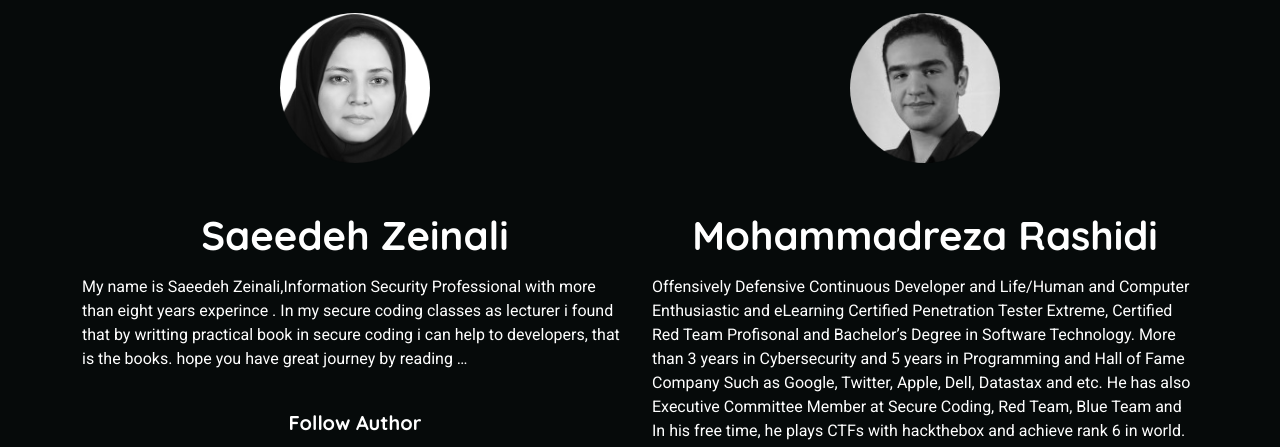
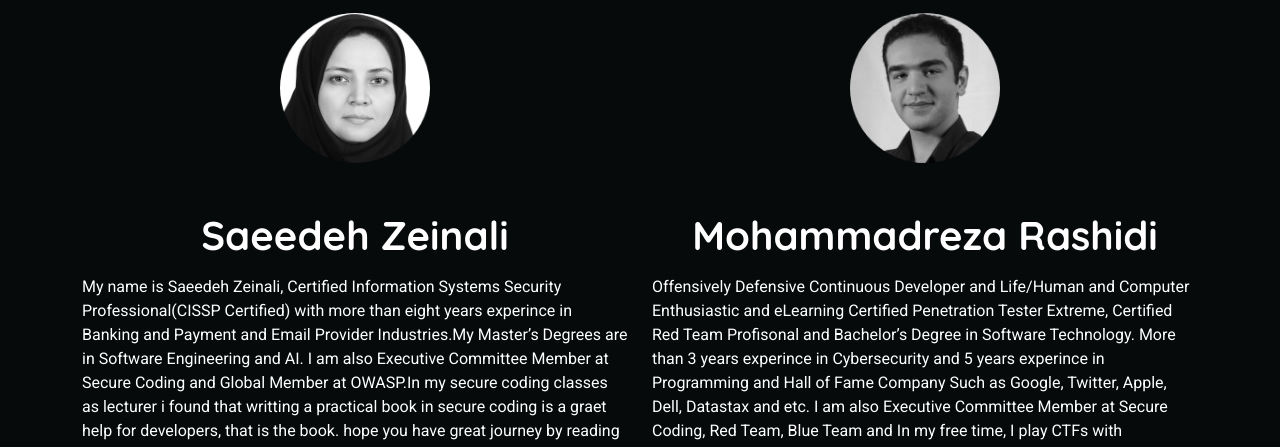
Before and after one commit to csslpman/csslpman.github.io, a plain HTML site: page index.html in a window 1280 px wide. Shown: the part 4180-4627 px from the top of the page. Drawn offline with Linux system fonts and the light colour scheme.

Commit message:
Update index.html

```diff
--- a/index.html
+++ b/index.html
@@ -518,9 +518,9 @@ h1, .h1, h2, .h2, h3, .h3, h4, .h4, h5, .h5, h6, .h6 {
 				</div><!--//author-profile-->
 				<h4 class="section-heading text-center text-white mb-3">Saeedeh Zeinali</h2>
 				<div class="author-bio single-col-max mx-auto">
-					<p>My name is Saeedeh Zeinali,Information Security Professional with more than  eight years experince .
-In my secure coding classes as lecturer i found that by writting practical book in secure coding i can help to developers, that is the books.
-hope you have great journey by reading …</p>
+					<p>My name is Saeedeh Zeinali, Certified Information Systems Security Professional(CISSP Certified) with more than eight years experince in Banking and Payment and Email Provider Industries.My Master’s Degrees are in Software Engineering and AI.
+I am also Executive Committee Member at Secure Coding and Global Member at OWASP.In my secure coding classes as lecturer i found that writting a practical book in secure coding is a graet help for developers, that is the book.
+hope you have great journey by reading the book.</p>
 					<div class="author-links text-center pt-4">
 						<h5 class="text-white mb-4">Follow Author</h5>
 						<ul class="social-list list-unstyled">
@@ -541,8 +541,8 @@ hope you have great journey by reading …</p>
 				<h4 class="section-heading text-center text-white mb-3">Mohammadreza Rashidi</h2>
 				<div class="author-bio single-col-max mx-auto">
 					<p>Offensively Defensive Continuous Developer and Life/Human and Computer Enthusiastic and eLearning Certified Penetration Tester Extreme, Certified Red Team Profisonal and Bachelor’s Degree in Software Technology.
-More than 3 years in Cybersecurity and 5 years in Programming and Hall of Fame Company Such as Google, Twitter, Apple, Dell, Datastax and etc.
-He has also Executive Committee Member at Secure Coding, Red Team, Blue Team and In his free time, he plays CTFs with hackthebox and achieve rank 6 in world.</p>
+More than 3 years experince in Cybersecurity and 5 years experince in Programming and Hall of Fame Company Such as Google, Twitter, Apple, Dell, Datastax and etc.
+I am also Executive Committee Member at Secure Coding, Red Team, Blue Team and In my free time, I play CTFs with hackthebox and achieve rank 6 in world.</p>
 					<div class="author-links text-center pt-4">
 						<h5 class="text-white mb-4">Follow Author</h5>
 						<ul class="social-list list-unstyled">
```
